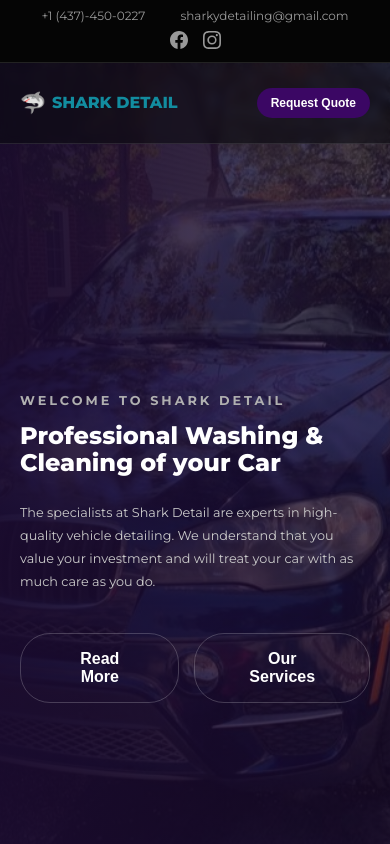
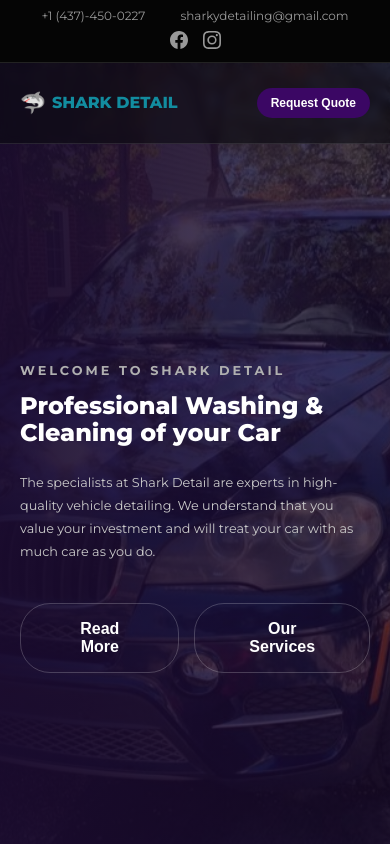
Before and after one commit to Chzhqv/shark-website, a React (Vite) app: page / in a window 390 px wide. Shown: the top 844 px of the page. Built offline with nearby package versions, Linux system fonts and the light colour scheme.

Commit message:
Hero and About Mobile allignment Fix v2.4

```diff
--- a/src/index.css
+++ b/src/index.css
@@ -331,7 +331,7 @@
   /* Pushes text down so header doesn't cover it */
   .hero-content {
     margin-top: 0;
-    padding-top: 180px;
+    padding-top: 120px;
   }
 
   .hero-title { font-size: 1.5rem; }
```
